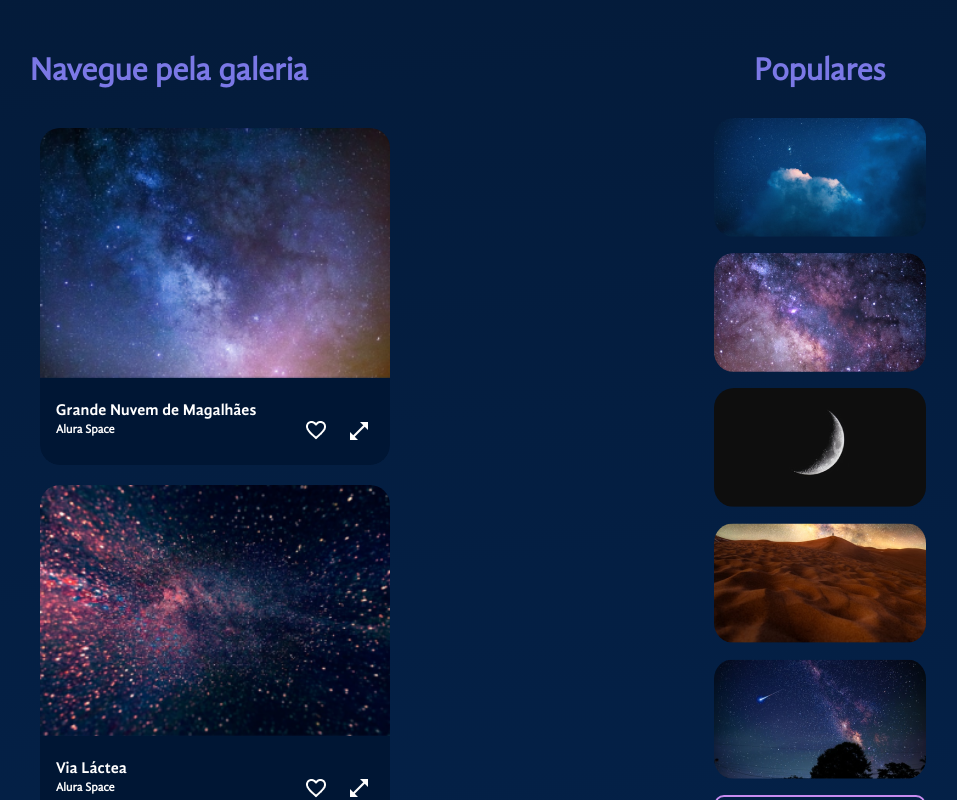
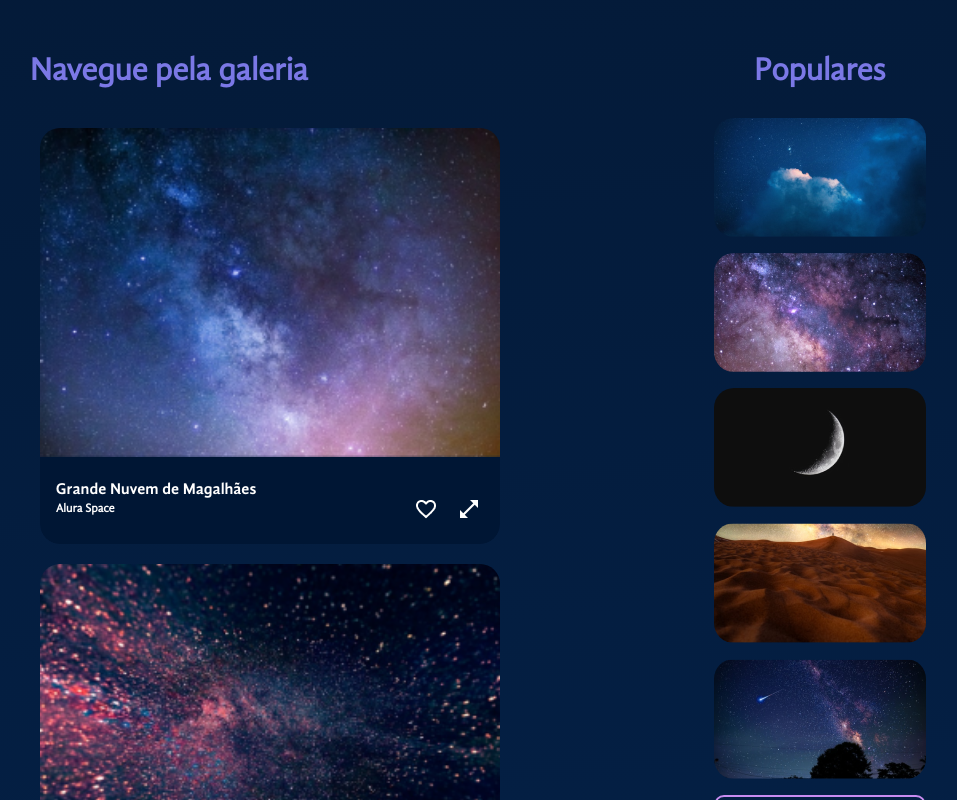
Before and after one commit to Mackenzzy/space-app, a React (Vite) app: page / in a window 1280 px wide. Shown: the part 680-1480 px from the top of the page, without its empty margins (237-1194 px from the left). Built offline with nearby package versions, Linux system fonts and the light colour scheme.

Commit message:
Versao atualizada

```diff
--- a/src/componentes/Galeria/imagem/index.jsx
+++ b/src/componentes/Galeria/imagem/index.jsx
@@ -10,7 +10,6 @@ const Galeria = styled.section`
 
 const Figure = styled.figure`
     width: ${props => props.$expandida ? '90%' : '460px'};
-    max-width:350px;
     margin: 0;
     display: flex;
     flex-direction: column;
@@ -18,7 +17,6 @@ const Figure = styled.figure`
     overflow: hidden;
 
     & > img {
-        max-width: 100%;
         &:hover{
         transform: scale(1.1);
         transition: all 1.0s;
--- a/src/componentes/ModalZoom/index.jsx
+++ b/src/componentes/ModalZoom/index.jsx
@@ -12,12 +12,14 @@ const Overlay = styled.div`
 `
 
 const DialogEstilizado = styled.dialog`
-    position: absolute;
+    position: fixed;
     top: 294px;
+    left: 0;
+    width: 100%;
+    height: 100%;
     background: transparent;
     padding: 0;
     border: 0;
-    width: 100%;
     display: flex;
     justify-content: center;
     form {
```
